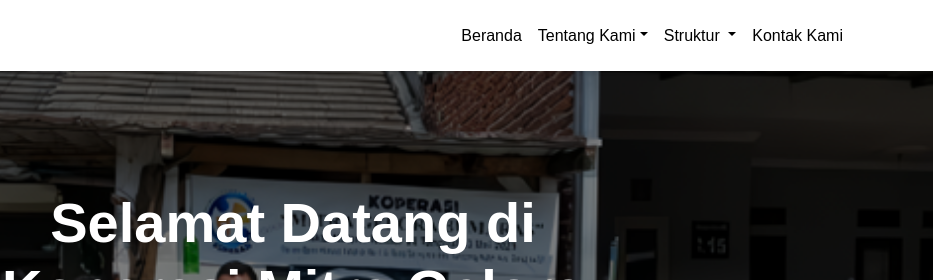
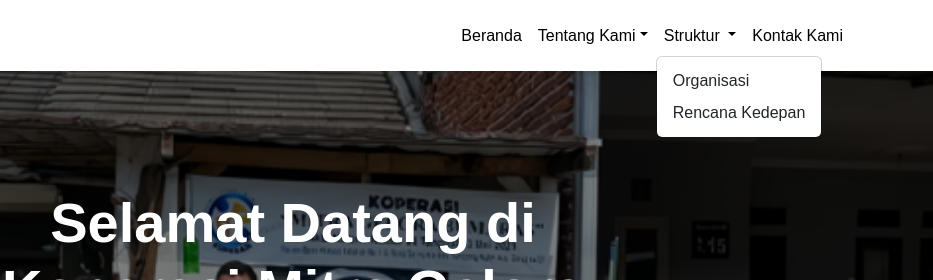
Before and after one commit to koperasibumaras/landing-k.bumaras, a plain HTML site: page index.html in a window 1280 px wide. Both pictures are taken after a click on the button "Struktur". Shown: the top 280 px of the page, 347-1280 px from the left. Drawn offline with nearby package versions, Linux system fonts and the light colour scheme.

Commit message:
Update index.html

```diff
--- a/index.html
+++ b/index.html
@@ -50,7 +50,7 @@
                 Struktur
               </a>
             </div>
-            <ul class="dropdown-menu" id="menuStruktur>
+            <ul class="dropdown-menu" id="menuStruktur">
               <li><a class="dropdown-item" href="#struktur">Organisasi</a></li>
               <li><a class="dropdown-item" href="#masterplan">Rencana Kedepan</a></li>
            </ul>
```
